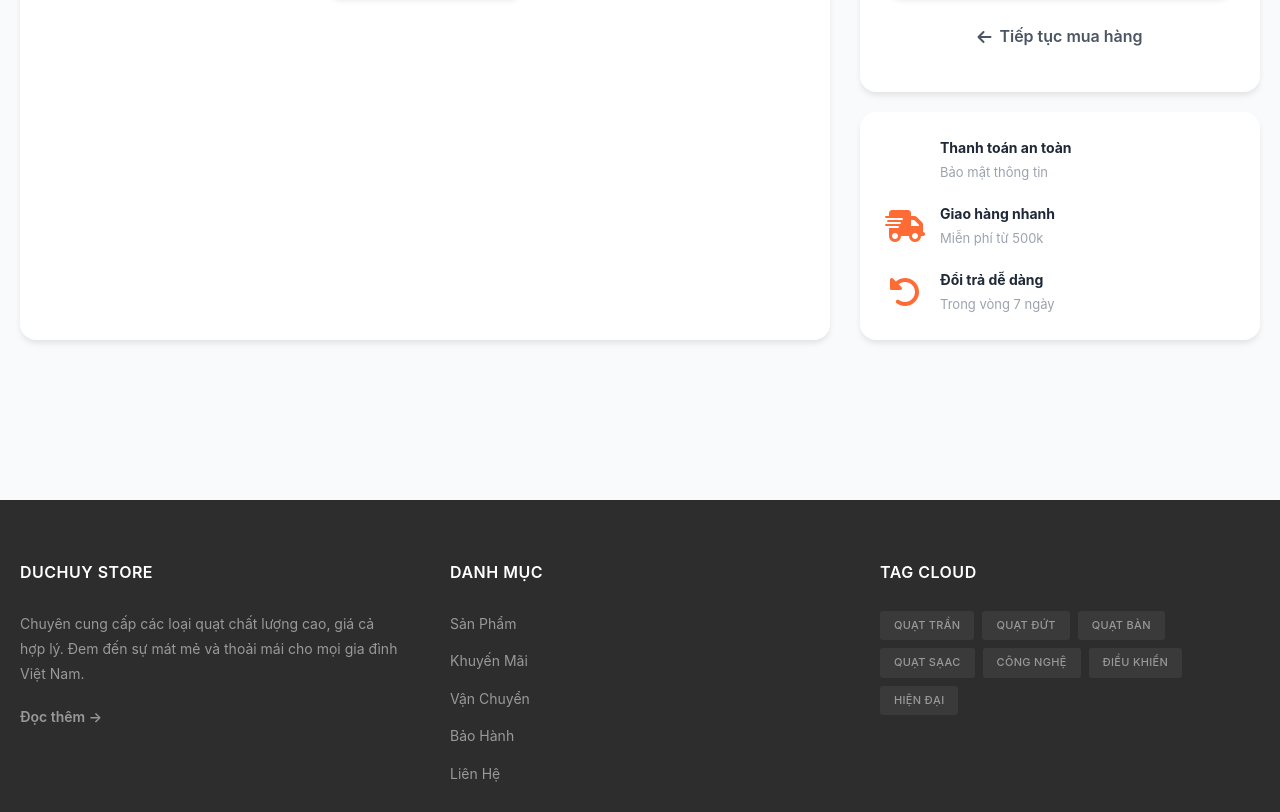
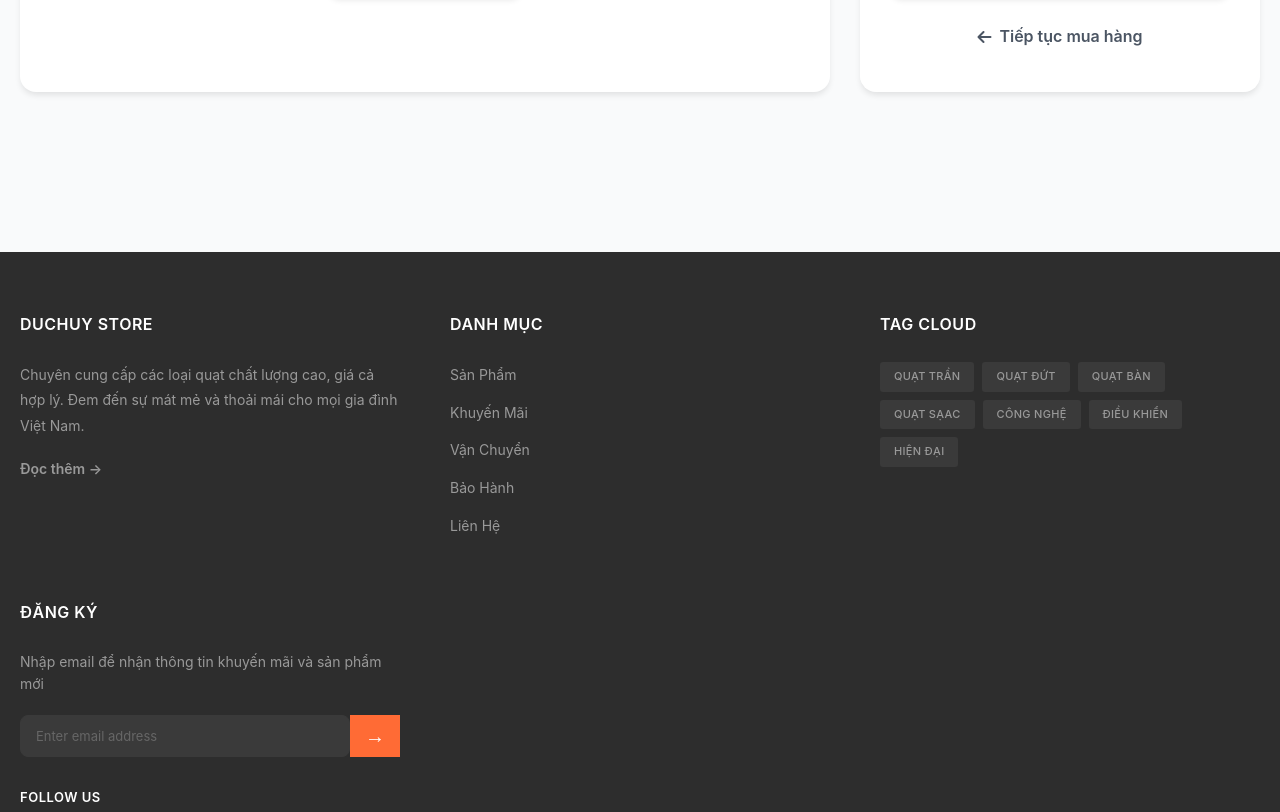
Before and after one commit to NguyenHuy251/DucHuyStore, a plain HTML site: page gioHang.html in a window 1280 px wide. Shown: the part 914-1726 px from the top of the page. Drawn offline with Linux system fonts and the light colour scheme.

Commit message:
update gio hang

```diff
--- a/css/gioHang.css
+++ b/css/gioHang.css
@@ -469,47 +469,7 @@ body {
     color: var(--primary-color);
 }
 
-/* Trust Badges */
-.trust-badges {
-    background: var(--bg-white);
-    border-radius: var(--border-radius-lg);
-    padding: 25px;
-    box-shadow: var(--shadow-md);
-    display: flex;
-    flex-direction: column;
-    gap: 20px;
-    animation: fadeInUp 0.5s ease 0.2s both;
-}
 
-.badge {
-    display: flex;
-    align-items: center;
-    gap: 15px;
-}
-
-.badge i {
-    font-size: 32px;
-    color: var(--primary-color);
-    width: 40px;
-    text-align: center;
-}
-
-.badge div {
-    flex: 1;
-}
-
-.badge strong {
-    display: block;
-    font-size: 14px;
-    color: var(--text-dark);
-    margin-bottom: 3px;
-}
-
-.badge p {
-    font-size: 13px;
-    color: var(--text-light);
-    margin: 0;
-}
 
 /* Responsive Design */
 @media (max-width: 1200px) {
--- a/gioHang.html
+++ b/gioHang.html
@@ -155,30 +155,7 @@
                             </a>
                         </div>
 
-                        <!-- Trust Badges -->
-                        <div class="trust-badges">
-                            <div class="badge">
-                                <i class="fa-solid fa-shield-halved"></i>
-                                <div>
-                                    <strong>Thanh toán an toàn</strong>
-                                    <p>Bảo mật thông tin</p>
-                                </div>
-                            </div>
-                            <div class="badge">
-                                <i class="fa-solid fa-truck-fast"></i>
-                                <div>
-                                    <strong>Giao hàng nhanh</strong>
-                                    <p>Miễn phí từ 500k</p>
-                                </div>
-                            </div>
-                            <div class="badge">
-                                <i class="fa-solid fa-rotate-left"></i>
-                                <div>
-                                    <strong>Đổi trả dễ dàng</strong>
-                                    <p>Trong vòng 7 ngày</p>
-                                </div>
-                            </div>
-                        </div>
+
                     </div>
                 </div>
             </div>
--- a/js/chitiet.js
+++ b/js/chitiet.js
@@ -278,10 +278,12 @@ function loadRelatedProducts() {
     });
 }
 
+// Cập nhật số lượng sản phẩm trong giỏ hàng (theo số loại sản phẩm)
 function updateCartCount() {
     let cart = JSON.parse(localStorage.getItem("cart")) || [];
-    let totalQuantity = cart.reduce((sum, item) => sum + item.quantity, 0);
-    document.getElementById("cart-count").innerText = totalQuantity;
+    // Đếm số lượng loại sản phẩm thay vì tổng số lượng
+    let productCount = cart.length;
+    document.getElementById("cart-count").innerText = productCount;
 }
 
 function checkLoginAndAddToCart(name, price, imageUrl) {
--- a/js/main.js
+++ b/js/main.js
@@ -118,7 +118,10 @@ function viewProductDetail(name, price, imageUrl) {
 
     // Chuyển trang
     window.location.href = 'chitiet.html';
-}function updateCartCount() {
+}
+
+// Cập nhật số lượng sản phẩm trong giỏ hàng (theo số loại sản phẩm)
+function updateCartCount() {
   const isLoggedIn = localStorage.getItem("isLoggedIn");
   if (isLoggedIn !== "true") {
     document.getElementById("cart-count").innerText = 0;
@@ -128,11 +131,11 @@ function viewProductDetail(name, price, imageUrl) {
   // Lấy dữ liệu giỏ hàng từ localStorage
   let cart = JSON.parse(localStorage.getItem("cart")) || [];
 
-  // Tính tổng số lượng sản phẩm
-  let totalQuantity = cart.reduce((sum, item) => sum + item.quantity, 0);
+  // Đếm số lượng loại sản phẩm thay vì tổng số lượng
+  let productCount = cart.length;
 
-  // Cập nhật tổng số lượng sản phẩm vào phần tử hiển thị
-  document.getElementById("cart-count").innerText = totalQuantity;
+  // Cập nhật số lượng loại sản phẩm vào phần tử hiển thị
+  document.getElementById("cart-count").innerText = productCount;
 }
 
 
```
